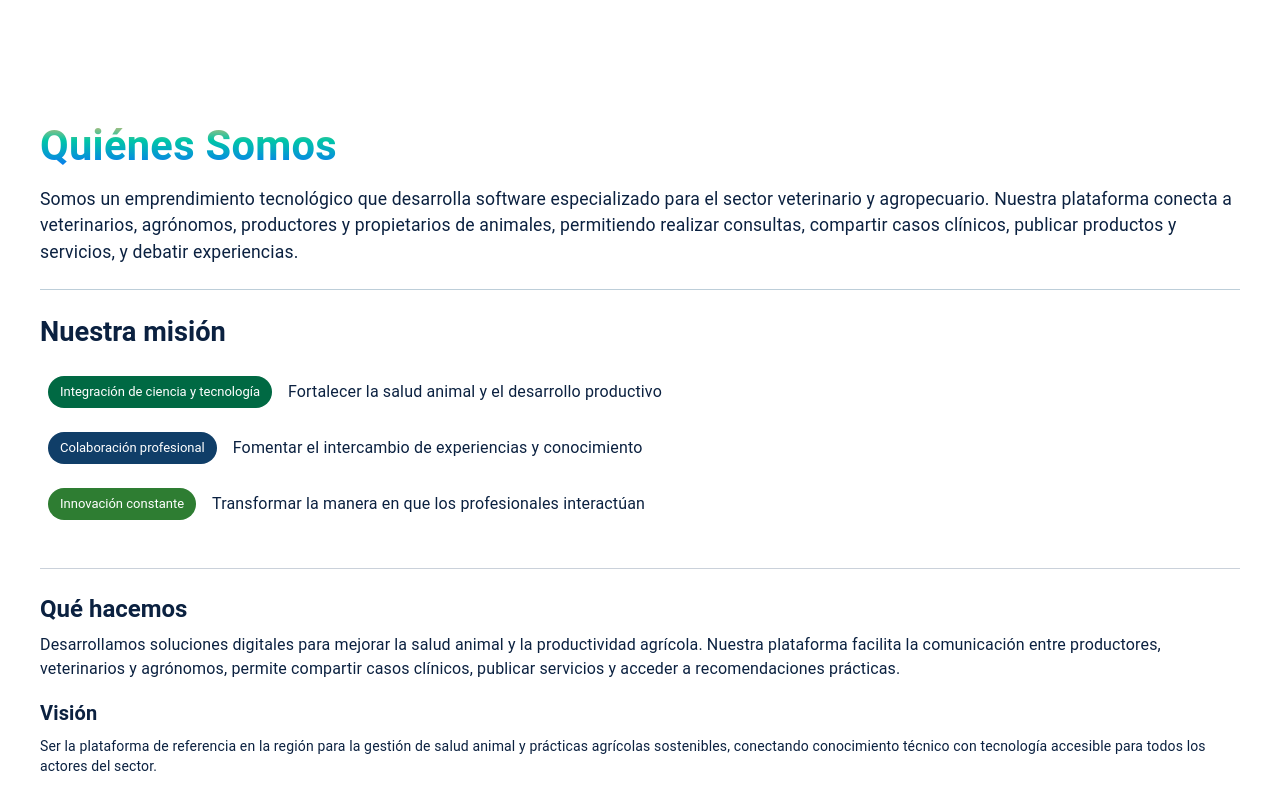
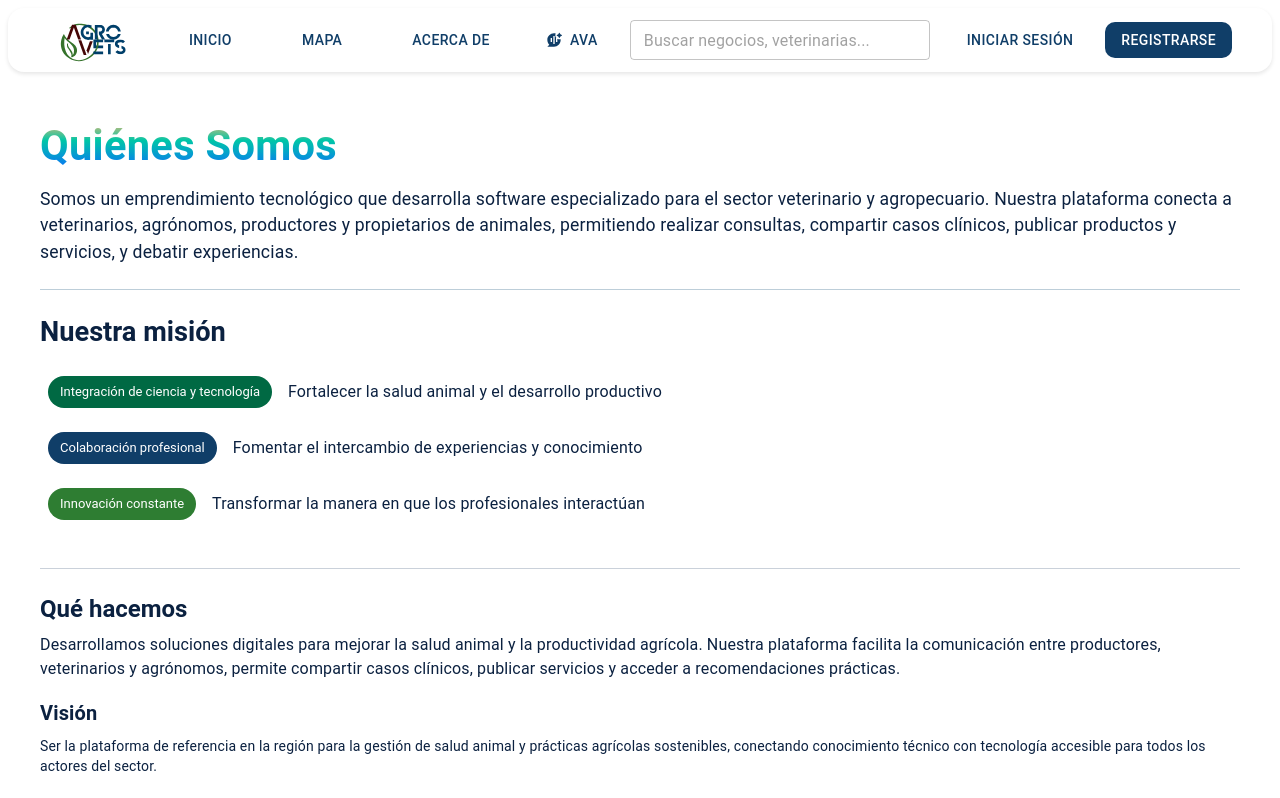
Before and after one commit to Davila99/agrovet, a React (Vite) app: page /acerca-de in a window 1280 px wide. Shown: the top 798 px of the page. Built offline with nearby package versions, Linux system fonts and the light colour scheme; some icons are missing.

Commit message:
Add Navbar to AcercaDe page
Imported and rendered the Navbar component in the AcercaDe.jsx page to provide consistent navigation across the site.

```diff
--- a/src/components/page/AcercaDe.jsx
+++ b/src/components/page/AcercaDe.jsx
@@ -10,6 +10,7 @@ import {
 } from "@mui/material";
 import Footer from "./Footer";
 import { motion } from "framer-motion";
+import Navbar from "./navigation/nav.jsx";
 
 // usar motion(Component) directamente
 const MotionBox = motion(Box);
@@ -84,6 +85,7 @@ const objectives = [
 const QuienesSomos = () => {
   return (
     <Box>
+      <Navbar />
       <MotionBox
         whileInView="show"
         viewport={{ once: true, amount: 0.15 }}
```
